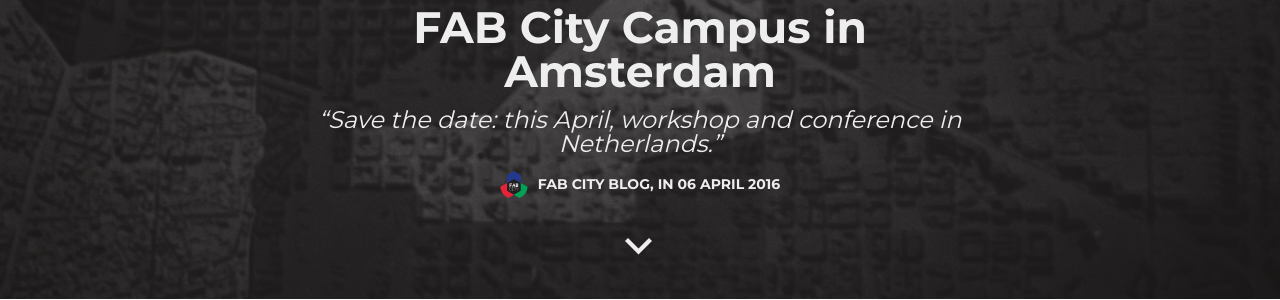
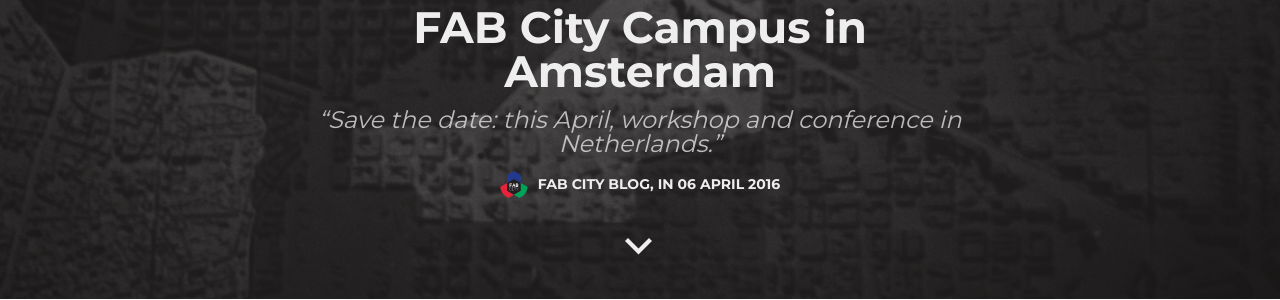
Before and after one commit to fabcity/blog, a Jekyll site: the page built from _posts/2016-04-06-fab-city-amsterdam.md, in a window 1280 px wide. Shown: the part 601-901 px from the top of the page. Built offline with Jekyll 4.4.1, drawn with Linux system fonts in a browser that asks for light colours; some web fonts are replaced; comment, search, counter and statistics services are not loaded.

Commit message:
arreglo títulos entradas

```diff
--- a/assets/css/default.css
+++ b/assets/css/default.css
@@ -90,7 +90,7 @@
 }
 
 #post-info h2 {
-	/*opacity: 0.75; */
+	opacity: 0.75;
 	font-style: italic;
 	font-size: 24px;
 	line-height: 24px;
```
Also changed, not shown: 3 other files.
